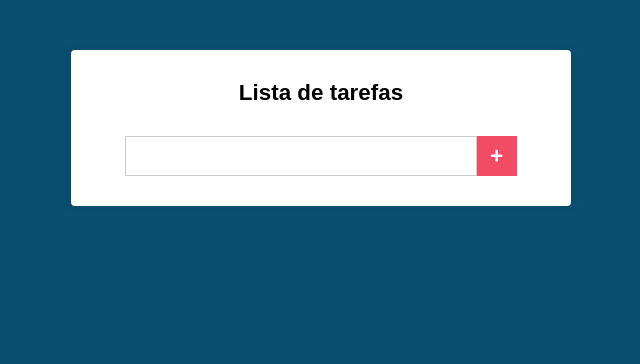
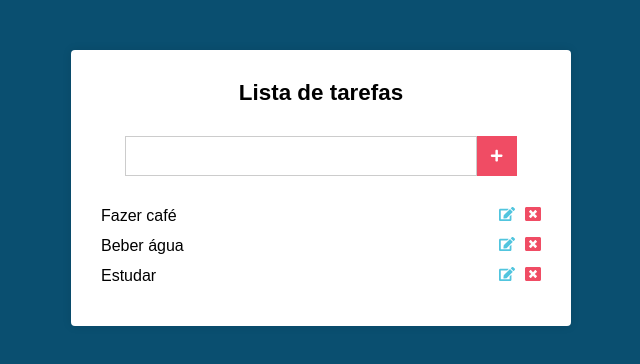
Before and after one commit to candidosouza/task_list, a React (Create React App) app: page / in a window 1280 px wide. Shown: the top 364 px of the page, without its empty margins (319-959 px from the left). Built offline with nearby package versions, Linux system fonts and the light colour scheme.

Commit message:
Estruturando o componente da listagem das tarefas

```diff
--- a/src/components/Main.css
+++ b/src/components/Main.css
@@ -37,3 +37,36 @@
     align-items: center;
     justify-content: center;
 }
+
+.tasks {
+    margin-top: 30px;
+}
+
+.tasks li {
+    display: flex;
+    flex-direction: row;
+    align-items: center;
+    justify-content: space-between;
+    margin-bottom: 10px;
+}
+
+.task li .actions {
+    display: flex;
+    flex-direction: row;
+    align-items: center;
+    justify-content: flex-end;
+}
+
+.tasks li .actionEdit {
+    margin-right: 10px;
+    color: #51c5de
+}
+
+.tasks li .actionDelete {
+    color: #f04c64
+}
+
+.tasks li .actionEdit,
+.tasks li .actionDelete {
+    cursor: pointer;
+}
--- a/src/components/Main.js
+++ b/src/components/Main.js
@@ -1,12 +1,21 @@
 import React, { Component } from 'react';
 
 // form
-import { FaPlus } from 'react-icons/fa';
+import { FaPlus, FaEdit, FaWindowClose } from 'react-icons/fa';
+
+// tarefas
+// import { FaEdit } from 'react-icons/fa';
+
 import './Main.css';
 
 export default class Main extends Component {
   state = {
     newTask: '',
+    tasks: [
+      'Fazer café',
+      'Beber água',
+      'Estudar',
+    ],
   };
 
   hendleChange = (e) => {
@@ -16,7 +25,7 @@
   }
 
   render() {
-    const { newTask } = this.state;
+    const { newTask, tasks } = this.state;
     return (
       <div className="main">
         <h1>Lista de tarefas</h1>
@@ -30,8 +39,20 @@
           <button type="submit">
             <FaPlus />
           </button>
+        </form>
 
-        </form>
+        <ul className="tasks">
+          { tasks.map((task) => (
+            <li key={task}>
+              { task }
+              <div className="actions">
+                <FaEdit className="actionEdit" />
+                <FaWindowClose className="actionDelete" />
+              </div>
+            </li>
+          )) }
+        </ul>
+
       </div>
     );
   }
```
